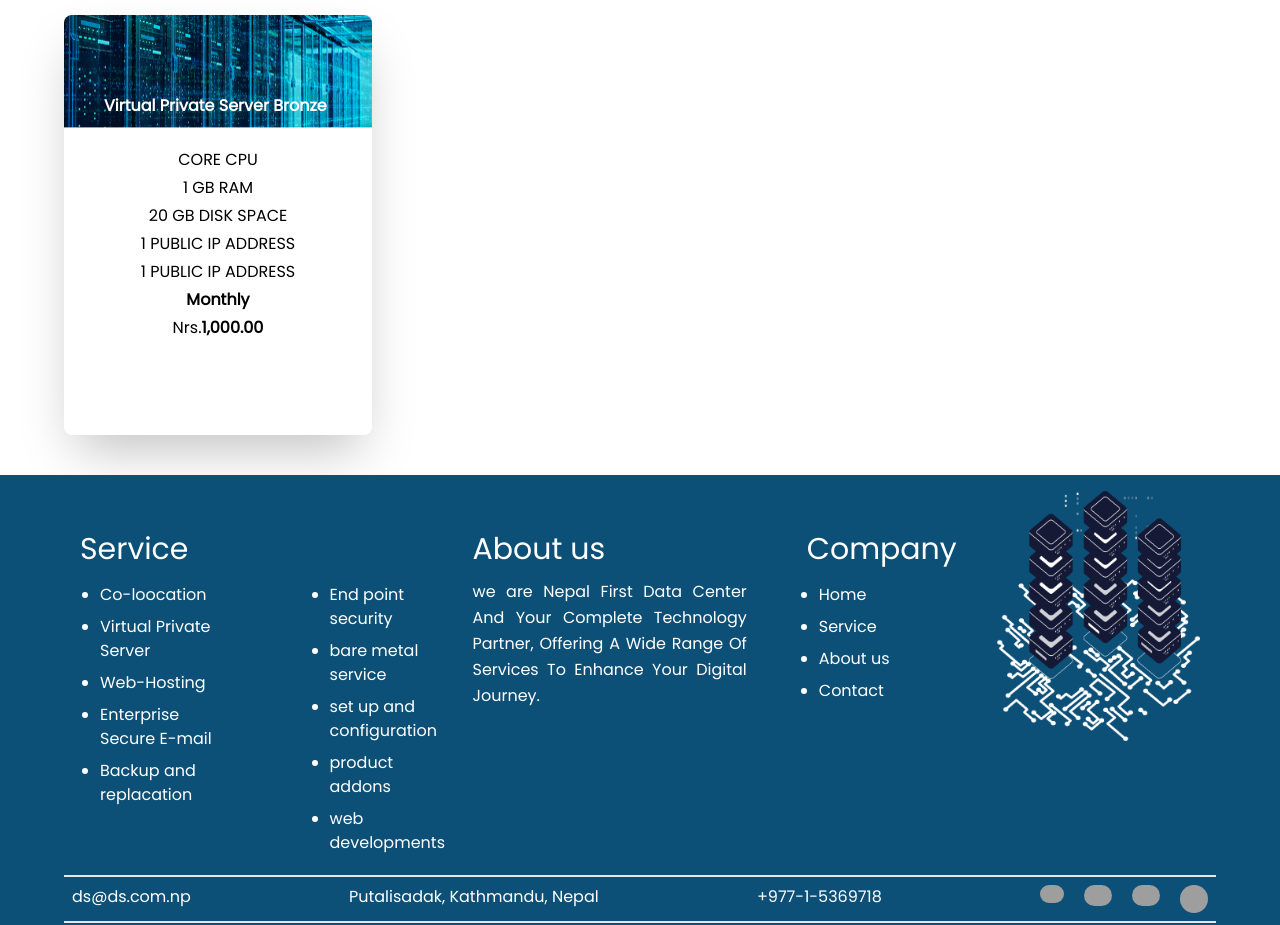
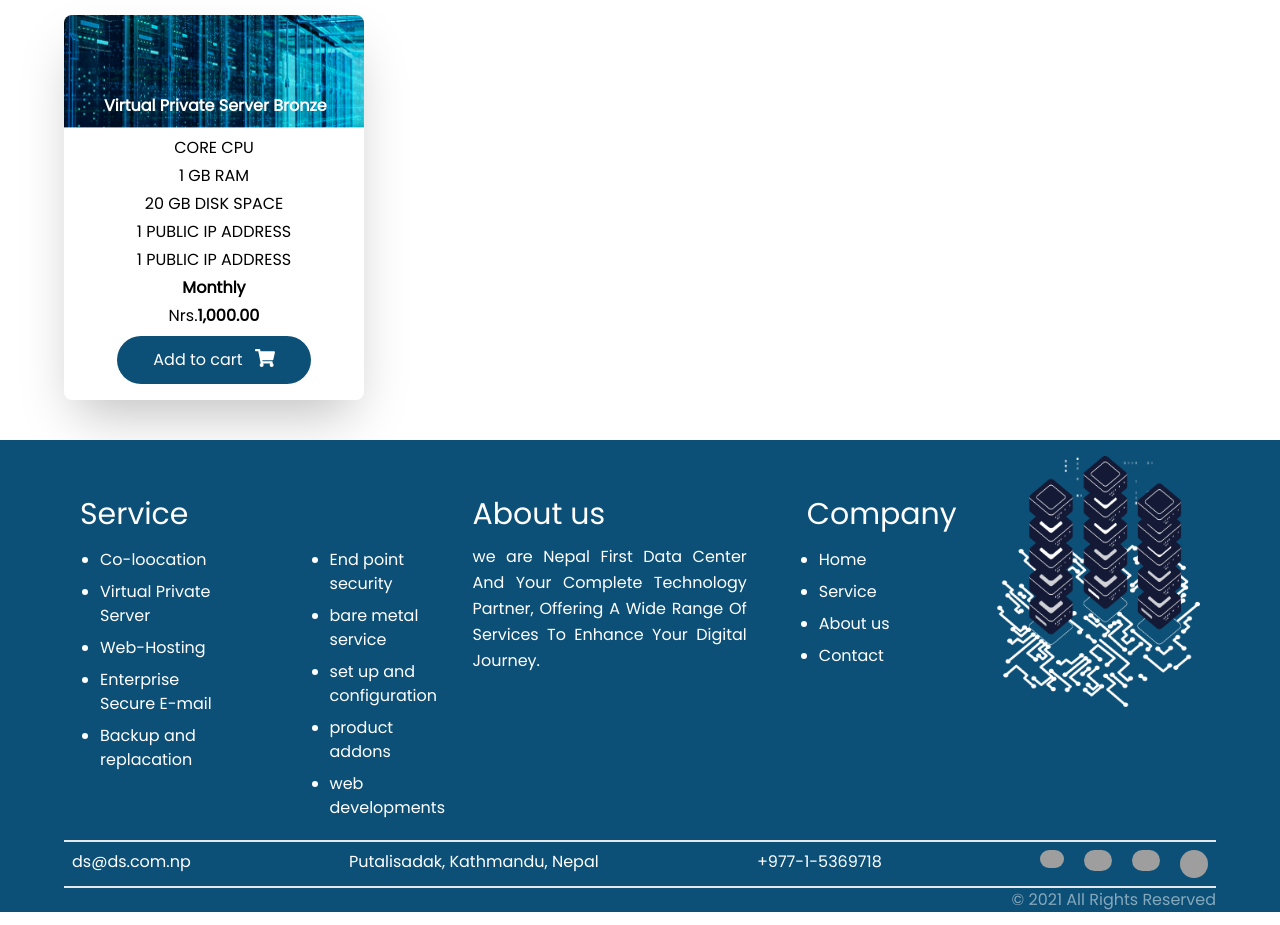
Before and after one commit to joshishikhar37/Dataspace, a Next.js app: page / in a window 1280 px wide. Shown: the part 940-1865 px from the top of the page. Built offline with nearby package versions, Linux system fonts and the light colour scheme; grey boxes are pictures that could not be loaded.

Commit message:
complete cart

```diff
--- a/components/Plans.tsx
+++ b/components/Plans.tsx
@@ -1,5 +1,6 @@
 import React from 'react'
 import Buttoncart from "@/components/buttoncart"
+
 
 const Plans = () => {
   const imagestyles ={
@@ -7,14 +8,14 @@ const Plans = () => {
     height: "113.34px"
     }
   return (
-    <div className='shadow-2xl rounded-lg w-[308px] h-[420px] ml-16 my-10 rounded-lg '>
+    <div className='shadow-2xl rounded-lg w-[300px] ml-16 my-10 rounded-lg '>
         <div className='relative'>
           <img src= "/plans.png" alt="footerimage" style={imagestyles} className='rounded-t-lg' />
           <h1 className='absolute top-[70%] left-10 text-white font-9xl font-black'>Virtual Private Server Bronze</h1>
         </div>
 
-        <div className='h-[72.7%]'>
-          <div className='h-[80%] text-black flex flex-col gap-1 py-5'>
+        <div className=''>
+          <div className=' text-black flex flex-col gap-1 py-2 font-large'>
             <div className='flex mx-auto '>
                 CORE CPU
             </div>
@@ -39,7 +40,7 @@ const Plans = () => {
             </div>
 
           </div >
-          <div className='h-[20%] '>
+          <div className='flex justify-center '>
             <Buttoncart/>
           </div>
         </div>
--- a/components/buttoncart.tsx
+++ b/components/buttoncart.tsx
@@ -1,9 +1,16 @@
 import React from 'react'
+import { FaShoppingCart } from "react-icons/fa";
 
 const Buttoncart = () => {
   return (
     <div>
+      <button className=' bg-[#0D5077] text-white px-9 py-3 rounded-full mb-4' >
+        <div className='flex gap-3'>
 
+        Add to cart
+      <FaShoppingCart size={20} />
+        </div>
+    </button>
     </div>
   )
 }
```
